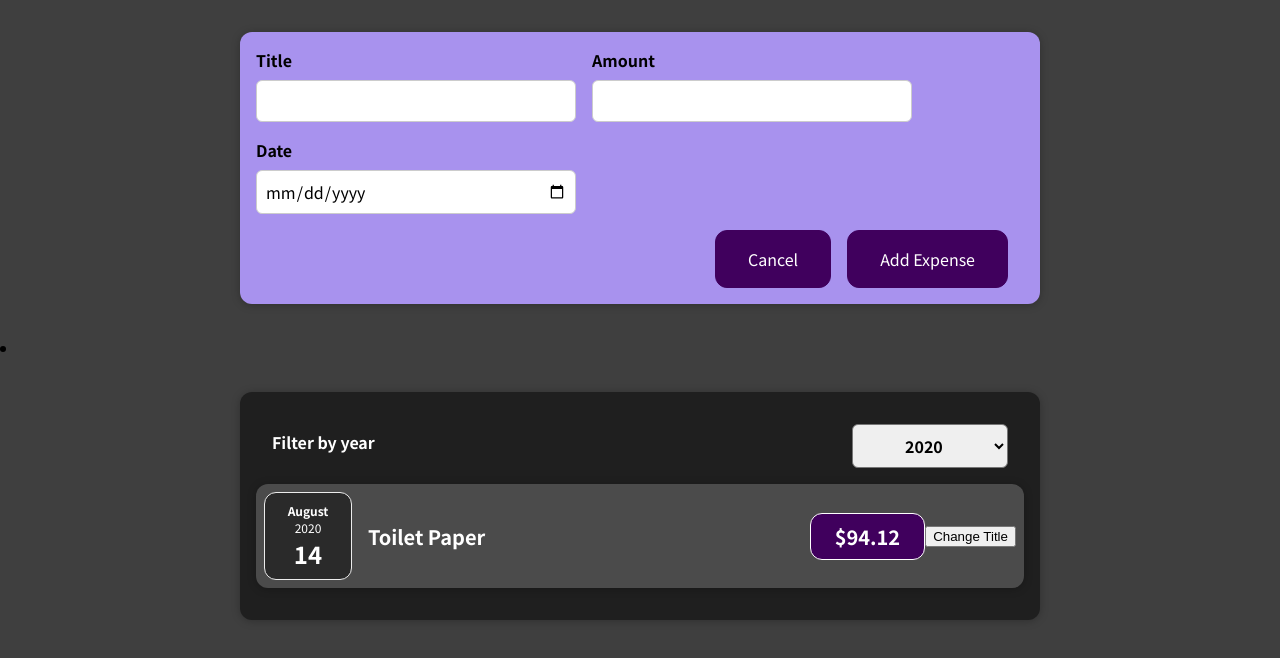
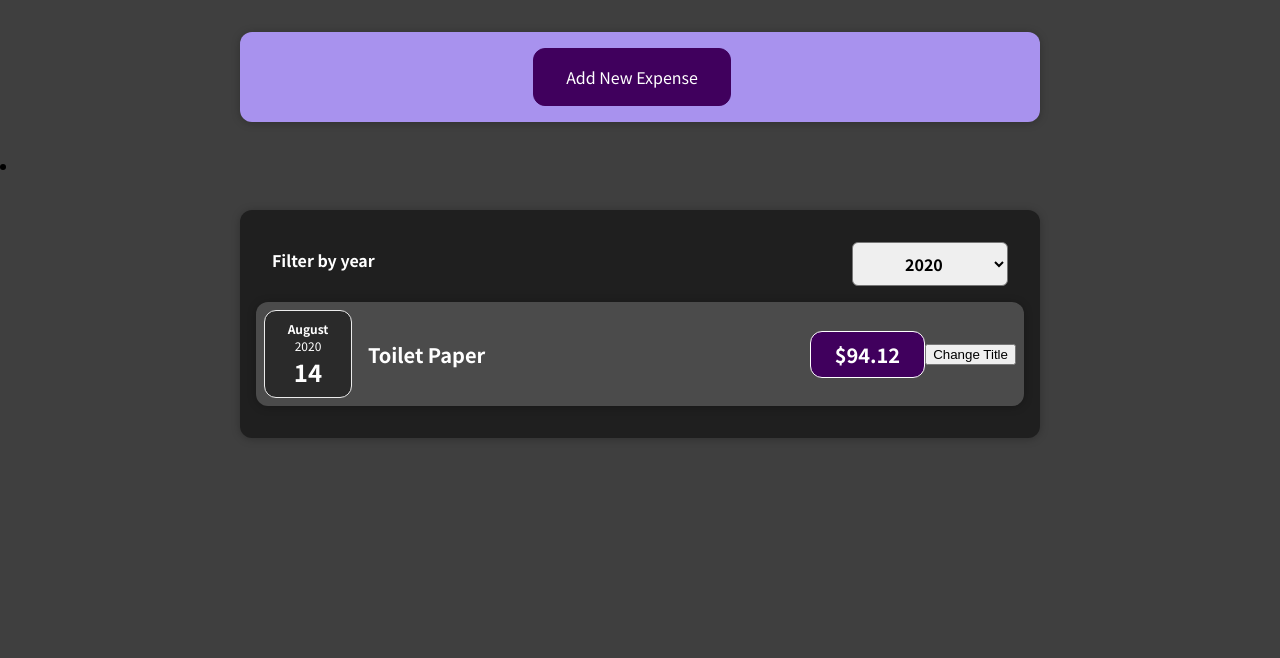
Before and after one commit to FigueiredoFelipe/react--the-complete-guide, a React (Create React App) app in the folder 01-first-react-app-clean/: page / in a window 1280 px wide. Shown: the top 658 px of the page. Built offline with nearby package versions, Linux system fonts and the light colour scheme.

Commit message:
feat: add new expense button

```diff
--- a/01-first-react-app-clean/src/components/NewExpense/ExpenseForm.js
+++ b/01-first-react-app-clean/src/components/NewExpense/ExpenseForm.js
@@ -68,7 +68,9 @@ const ExpenseForm = (props) => {
         setEnteredDate('')
     }
 
-
+    const cancelExpenseData = () => {
+        props.onCancelExpenseData()
+    }
 
 
     return <form onSubmit={submitHandler}>
@@ -91,7 +93,7 @@ const ExpenseForm = (props) => {
             </div>
         </div>
         <div className='new-expense__actions'>
-            <button type='button'>Cancel</button>
+            <button type='button' onClick={cancelExpenseData}>Cancel</button>
             <button type='submit'>Add Expense</button>
         </div>
 
--- a/01-first-react-app-clean/src/components/NewExpense/NewExpense.js
+++ b/01-first-react-app-clean/src/components/NewExpense/NewExpense.js
@@ -1,9 +1,12 @@
-import React from 'react'
+import React, { useState } from 'react'
 import ExpenseForm from './ExpenseForm'
 
 import './NewExpense.css'
 
 const NewExpense = (props) => {
+
+    let [newExpense, setNewExpense] = useState(false)
+
 
     const saveExpenseDataHandler = (enteredExpenseData) => {
         const expenseData = {
@@ -15,11 +18,28 @@ const NewExpense = (props) => {
     }
 
 
-    return (
-        <div className='new-expense'>
-            <ExpenseForm onSaveExpenseData={saveExpenseDataHandler} />
-        </div>
-    )
+    const addNewExpenseHandler = (event) => {
+        setNewExpense(true)
+    }
+
+    const cancelExpenseHandler = (event) => {
+        setNewExpense(false)
+    }
+
+    if (newExpense === false) {
+        return (
+            <div className='new-expense'>
+                <button onClick={addNewExpenseHandler}>Add New Expense</button>
+            </div>
+        )
+    } else if (newExpense === true) {
+        return (
+            <div className='new-expense'>
+                <ExpenseForm onCancelExpenseData={cancelExpenseHandler} onSaveExpenseData={saveExpenseDataHandler} />
+            </div>
+        )
+    }
+
 }
 
 
```
